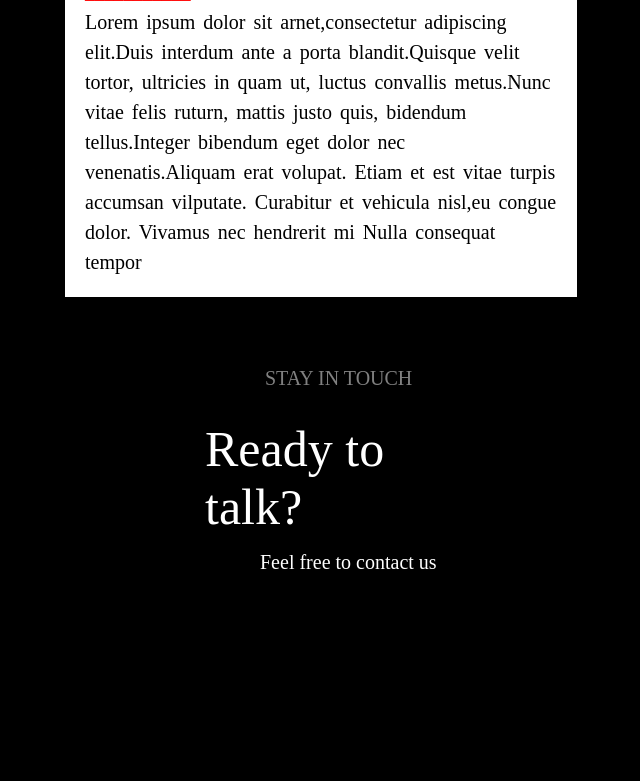
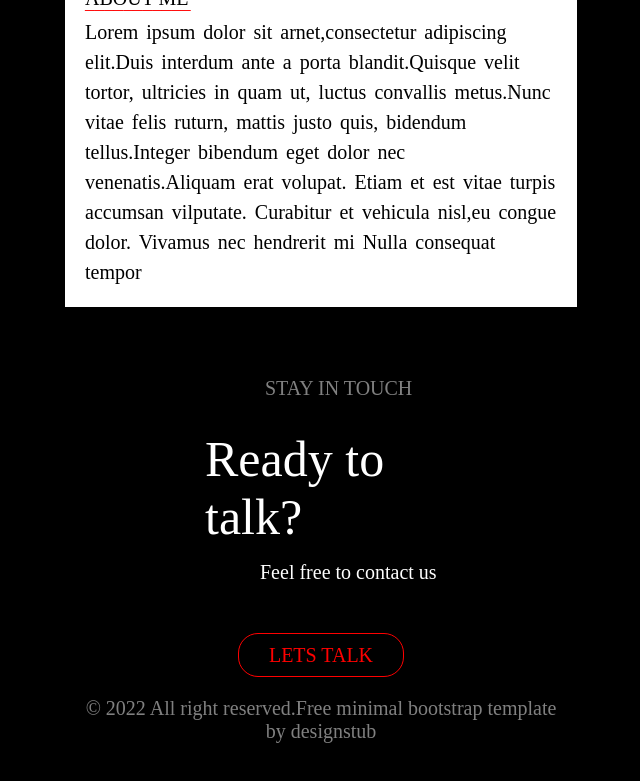
Before and after one commit to vanchien-123/index, a plain HTML site: page index.html in a window 1280 px wide. Shown: the part 1675-2456 px from the top of the page, without its empty margins (393-1033 px from the left). Drawn offline with Linux system fonts and the light colour scheme.

Commit message:
Add files via upload

```diff
--- a/index.html
+++ b/index.html
@@ -123,12 +123,50 @@
     .confim3{
       color:white;
       font-size: 20px;
-      padding:15px 100px 100px 195px;
+      padding:15px 100px 50px 195px;
+    }
+    .project img{
+      width:100%;
+    }
+    .btn{
+      color:red;
+      text-align: center;
+      margin: 10px 0px 0px 0px;
+    }
+    .btn span{
+      border:1px solid red;
+      padding:10px 30px 10px 30px;
+      font-size:20px;
+      border-radius: 20px;
+    }
+    .cnt{
+      padding:30px 0px 0px 0px;
+      color:gray;
+      font-size: 20px;
+      text-align: center;
+
+    }
+    .cnt-getline{
+      color:gray;
+      font-size: 20px;
+      text-align: center;
+    }
+    .prj-icon{
+      display: inline-block;
+      width: 50px;
+      height: 50px;
+      /* background-color: green; */
+    }
+    .prj-around{
+      width:100%;
+      height:100px;
+      /* background-color: red; */
     }
   </style>
 </head>
 <body>
   <div class="box1">
+   <div class="prj-around">
     <div class="project2">
 
     </div>
@@ -137,6 +175,10 @@
           J
       </div>
     </div>
+    <div class="prj-icon">
+
+    </div>
+   </div>
     <div class="project">
       <img src="https://1.bp.blogspot.com/--cwALLkjCmE/YGLZYq7VqvI/AAAAAAAArCw/4uWXNg5iBYQsblpvSO2UDHEG5NF4RYWtgCNcBGAsYHQ/s0/2d27fefccf755efa36a6ba7c9c8ff5db.jpeg" alt="">
     </div>
@@ -199,6 +241,17 @@
       <div class="confim3">
         Feel free to contact us
       </div>
+      <div class="btn">
+        <span>
+          LETS TALK
+        </span>
+      </div>
+      <div class="cnt">
+        © 2022 All right reserved.Free minimal bootstrap template
+      </div>
+      <div class="cnt-getline">
+        by designstub
+      </div>
     </div>
   </div>
 </body>
```
